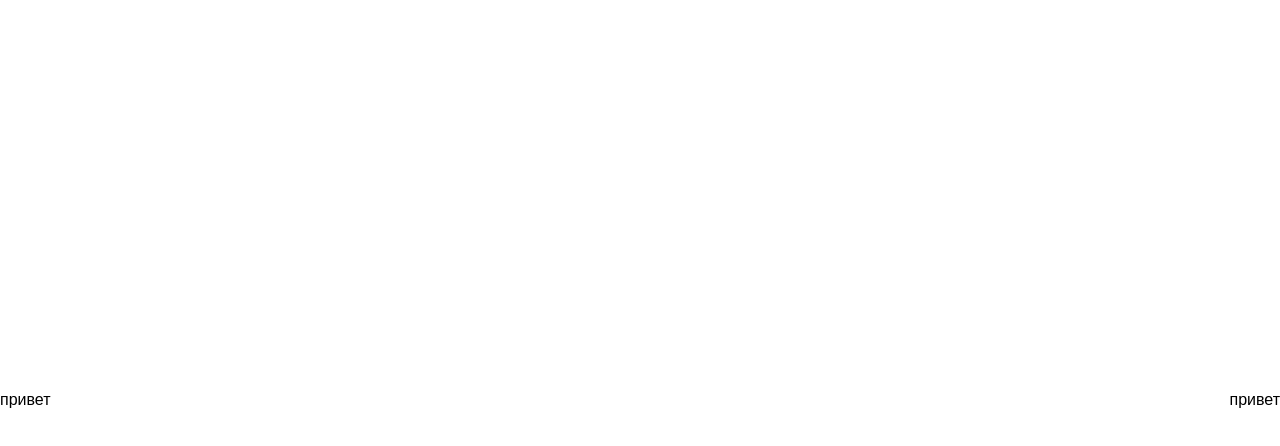
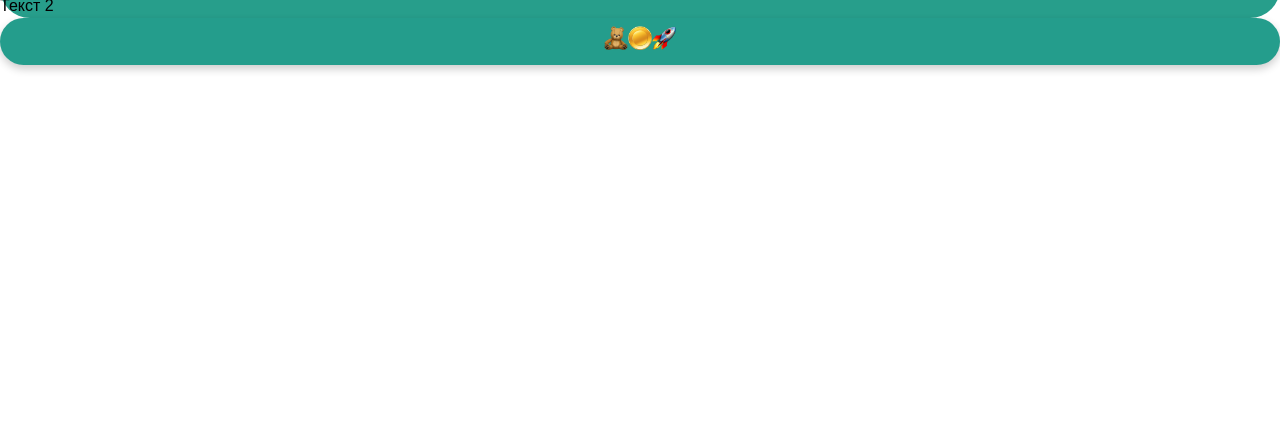
Before and after one commit to SLED-Digital/SLED_TG_GAME, a React (Vite) app: page /frens in a window 1280 px wide. Shown: the top 446 px of the page. Built offline with nearby package versions, Linux system fonts and the light colour scheme.

Commit message:
home дизайн

```diff
--- a/src/FrensPage.tsx
+++ b/src/FrensPage.tsx
@@ -1,4 +1,4 @@
-import { useEffect, useState } from 'react';
+import React, { useEffect, useState } from 'react';
 import { useNavigate, useLocation } from 'react-router-dom';
 import { bear, coin, rocket } from './images';
 import { toast } from 'react-toastify';
@@ -64,11 +64,40 @@ const Frens = () => {
     navigate(`${path}?telegramId=${telegramId}`);
   };
 
-  return (
-      <div className="frens-container">
-        <div className="absolute top frens-top">привет</div>
-        привет
+return (
+  <div className="frens-container">
+    <div className="absolute top-0 w-full h-5% flex items-center justify-center frens-top">
+      <p>Текст в центре</p>
+    </div>
+    <div className="absolute top-1/4 w-full h-1/2 frens-midle flex flex-col items-center justify-center">
+      <button className="mb-2">Кнопка 1</button>
+      <p className="mb-2">Текст 1</p>
+      <button>Кнопка 2</button>
+      <p>Текст 2</p>
+    </div>
+
+    <div className="absolute top-3/4 w-full h-1/4 bottom-block">
+      <div className="fixed bottom-0 left-0 w-full px-3 pb-3 z-22 navigatblock">
+        <div className="w-full flex justify-between gap-2 navigat">
+          <div className="flex-grow flex items-center max-w-80 text-sm">
+            <div className="w-full bg-[#249D8C] py-4 rounded-2xl flex justify-around">
+              <button className="flex flex-col items-center gap-1" onClick={() => handleButtonClick('/frens')}>
+                <img src={bear} width={24} height={24} alt="Frens" />
+              </button>
+              <button className="flex flex-col items-center gap-1" onClick={() => handleButtonClick('/')}>
+                <img src={coin} width={24} height={24} alt="Home" />
+              </button>
+              <button className="flex flex-col items-center gap-1" onClick={() => handleButtonClick('/boosts')}>
+                <img src={rocket} width={24} height={24} alt="Boosts" />
+              </button>
+            </div>
+          </div>
+        </div>
       </div>
+    </div>
+  </div>
+
+
 
     // <div className="bg-gradient-main min-h-screen px-4 flex flex-col items-center text-white font-medium">
     //   <div className="absolute inset-0 h-1/2 bg-gradient-overlay z-0"></div>
--- a/src/index.css
+++ b/src/index.css
@@ -238,7 +238,7 @@ html, body {
   justify-content: center; /* Горизонтальное выравнивание по центру */
   align-items: flex-start; /* Вертикальное выравнивание по верхней границе */
   height: 100%; /* Убедитесь, что блок имеет высоту */
-  margin-top: -40%;
+  margin-top: -42%;
 }
 
 
@@ -276,7 +276,7 @@ html, body {
 .bottom-block {
   width: 100%;
   bottom: 0;
-  height: 15%;
+  height: 20%;
 }
 
 .navigat {
@@ -289,8 +289,7 @@ html, body {
   justify-content: center;
 }
 
-
-
+.frens-top-text()
 
 
 
@@ -331,7 +330,21 @@ html, body {
 }
 
 .frens-top {
-  top: 0;
+  /*top: 0;*/
   height: 20%;
+  /*width: 100%;*/
+  background: #EDC448;
+}
+
+.frens-top p {
+  margin-top: -8%;
+}
+
+
+.frens-midle {
+  background: #279E8B;
   width: 100%;
+  top: 14%;
+  height: 60%;
+  border-radius: 30px;
 }
```
